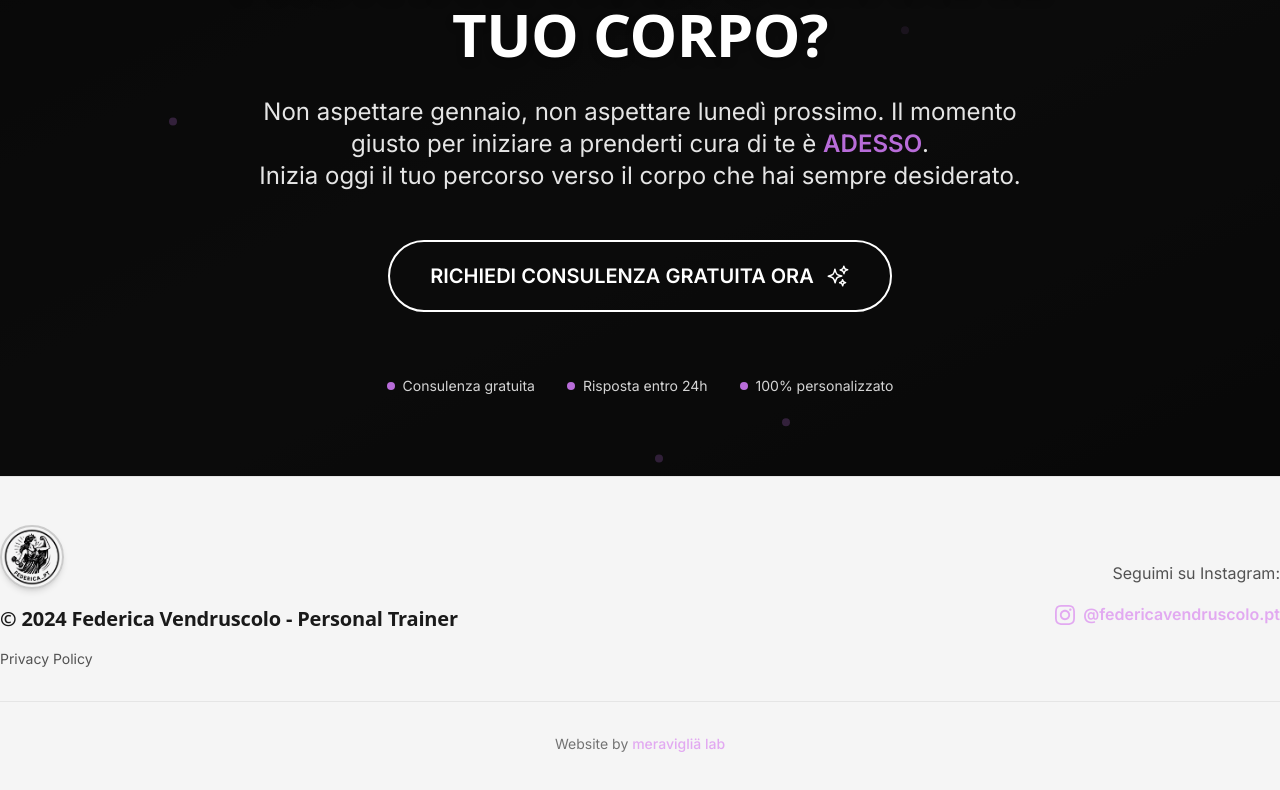
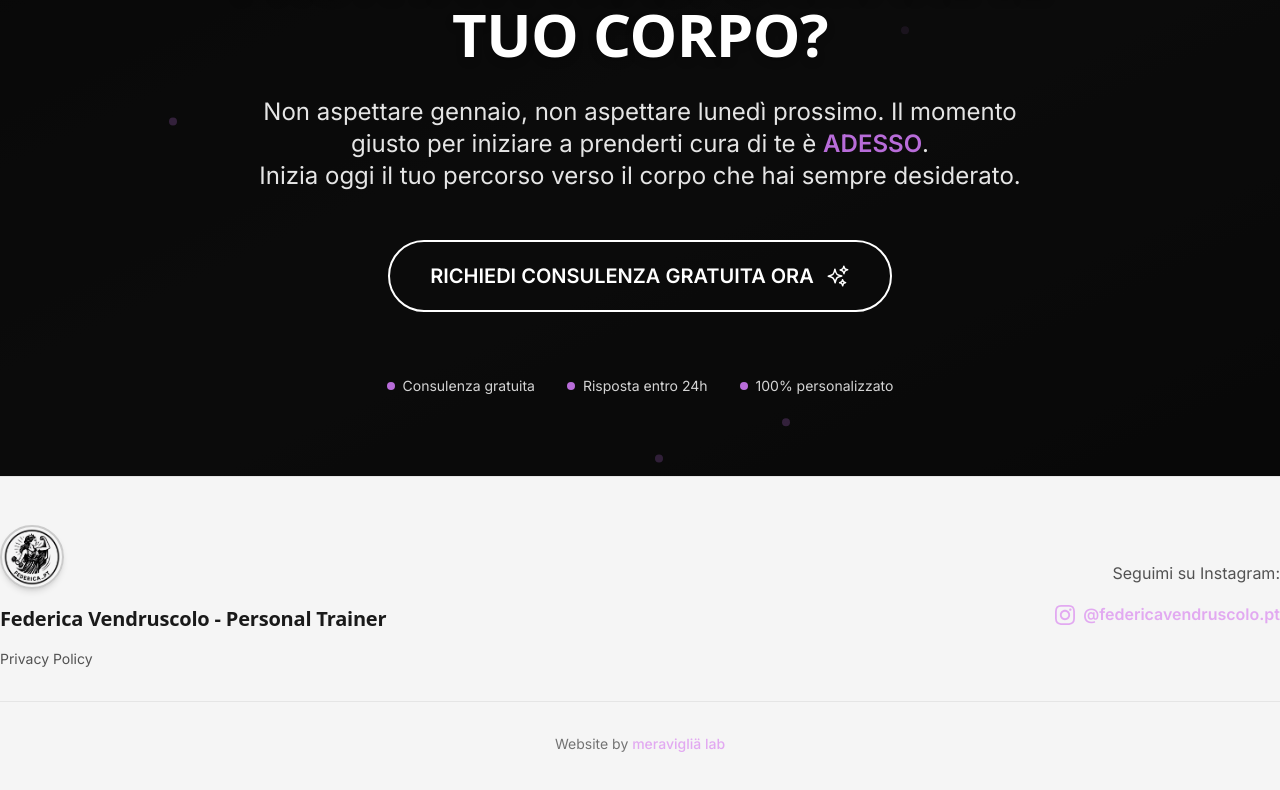
Before and after one commit to gianlucapozzi-cmd/Federica_Vendruscolo, a Next.js app: page / in a window 1280 px wide. Shown: the part 5665-6455 px from the top of the page. Built offline with nearby package versions, Linux system fonts and the light colour scheme.

Commit message:
Footer: rimosso anno 2024 dal copyright

```diff
--- a/components/Footer.tsx
+++ b/components/Footer.tsx
@@ -28,7 +28,7 @@ export default function Footer() {
             </div>
 
             <h3 className="text-xl font-bold font-heading text-secondary mb-4">
-              © 2024 Federica Vendruscolo - Personal Trainer
+              Federica Vendruscolo - Personal Trainer
             </h3>
 
             {/* Links */}
```
